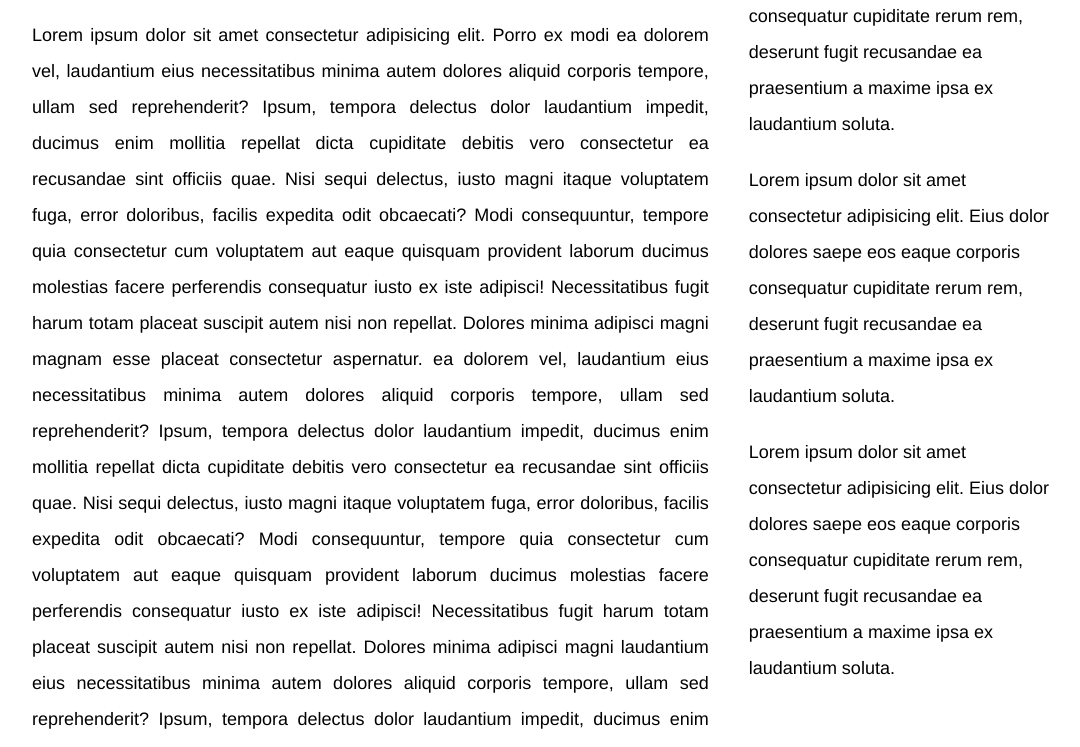
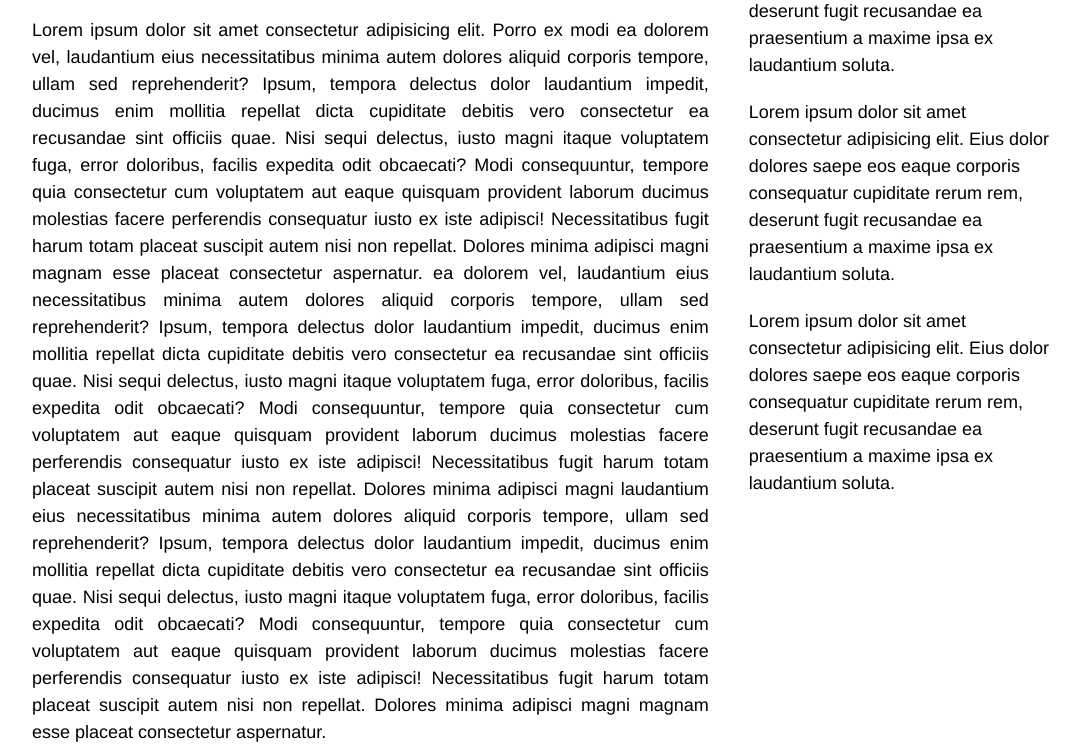
Before and after one commit to PawanJS/blog, a plain HTML site: page index.html in a window 1280 px wide. Shown: the part 130-877 px from the top of the page, without its empty margins (96-1176 px from the left). Drawn offline with Linux system fonts and the light colour scheme.

Commit message:
Update style.css

```diff
--- a/styles/style.css
+++ b/styles/style.css
@@ -50,7 +50,7 @@ h2 {
 }
 .blog-post p,
 .another-post {
-  line-height: 2;
+  line-height: 150%;
 }
 .clear-text::after {
   content: "";
```
